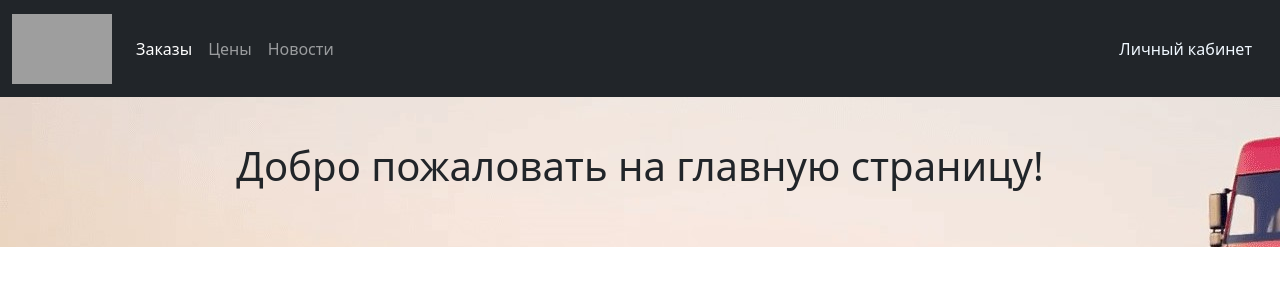
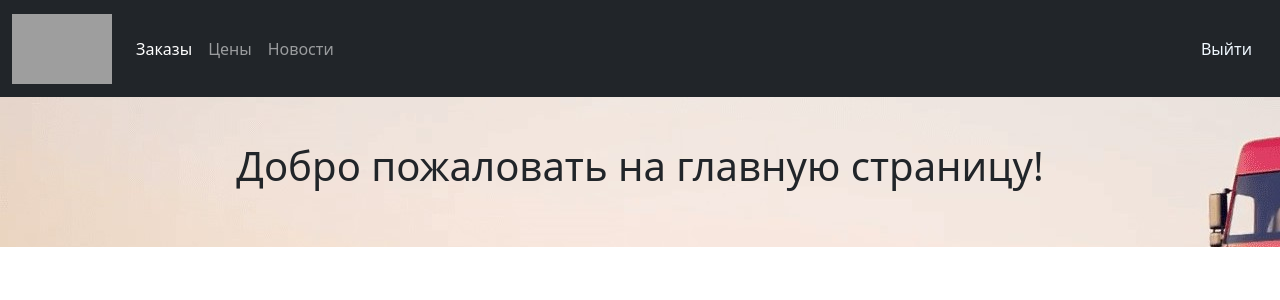
Before and after one commit to slanecccc/final_project, a Django app: page /staff/ in a window 1280 px wide. Shown: the top 300 px of the page. Run offline with Django 5.2, Linux system fonts and the light colour scheme; grey boxes are pictures that could not be loaded.

Commit message:
Добавил кнопку выйти, когда выполнен вход сотрудника

```diff
--- a/staff/templates/base_staff.html
+++ b/staff/templates/base_staff.html
@@ -24,7 +24,7 @@
             </ul>
           </div>
           <div class="nav-item justify-content-end ">
-            <a class="nav-link navbar-light link-body-emphasis" style="color: aliceblue;" href="">Личный кабинет</a>
+            <a class="nav-link navbar-light link-body-emphasis" style="color: aliceblue;" href="http://127.0.0.1:8000/main/">Выйти</a>
           </div>
         </div>
       </nav>
```
